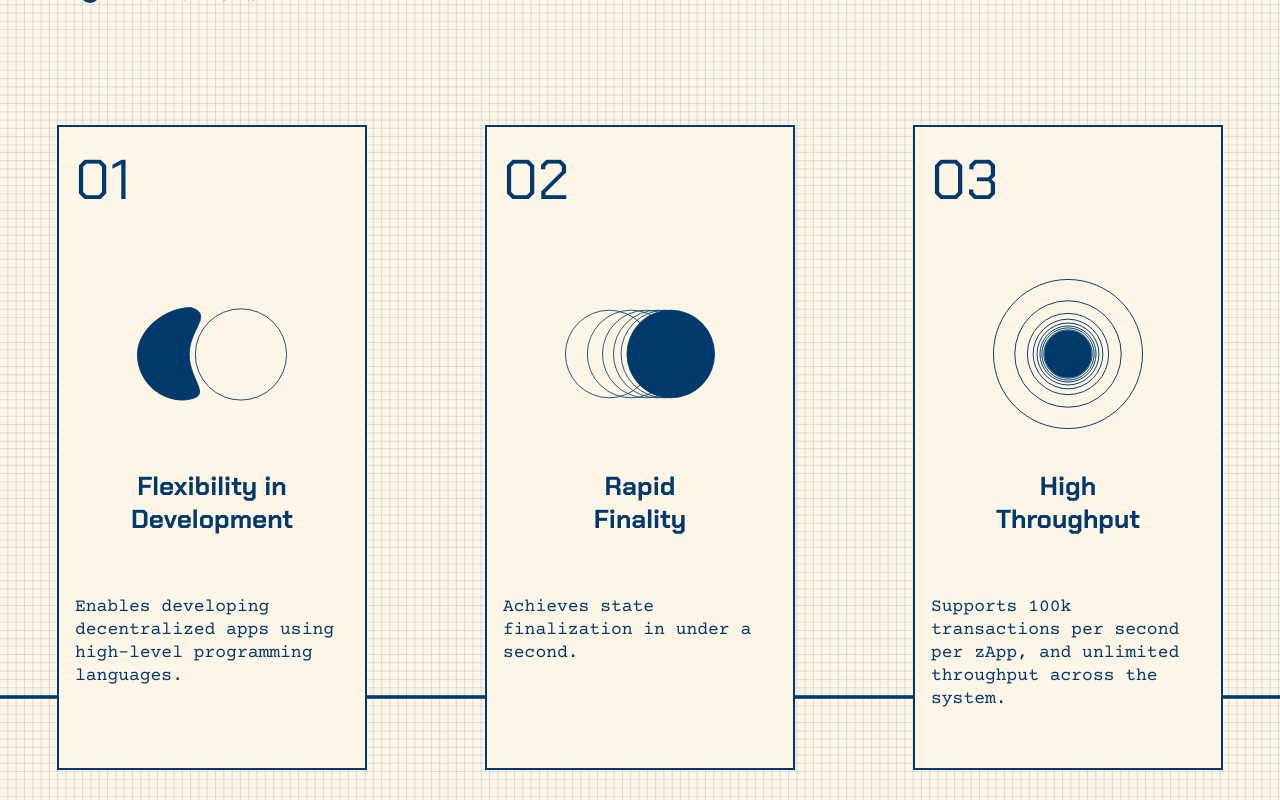
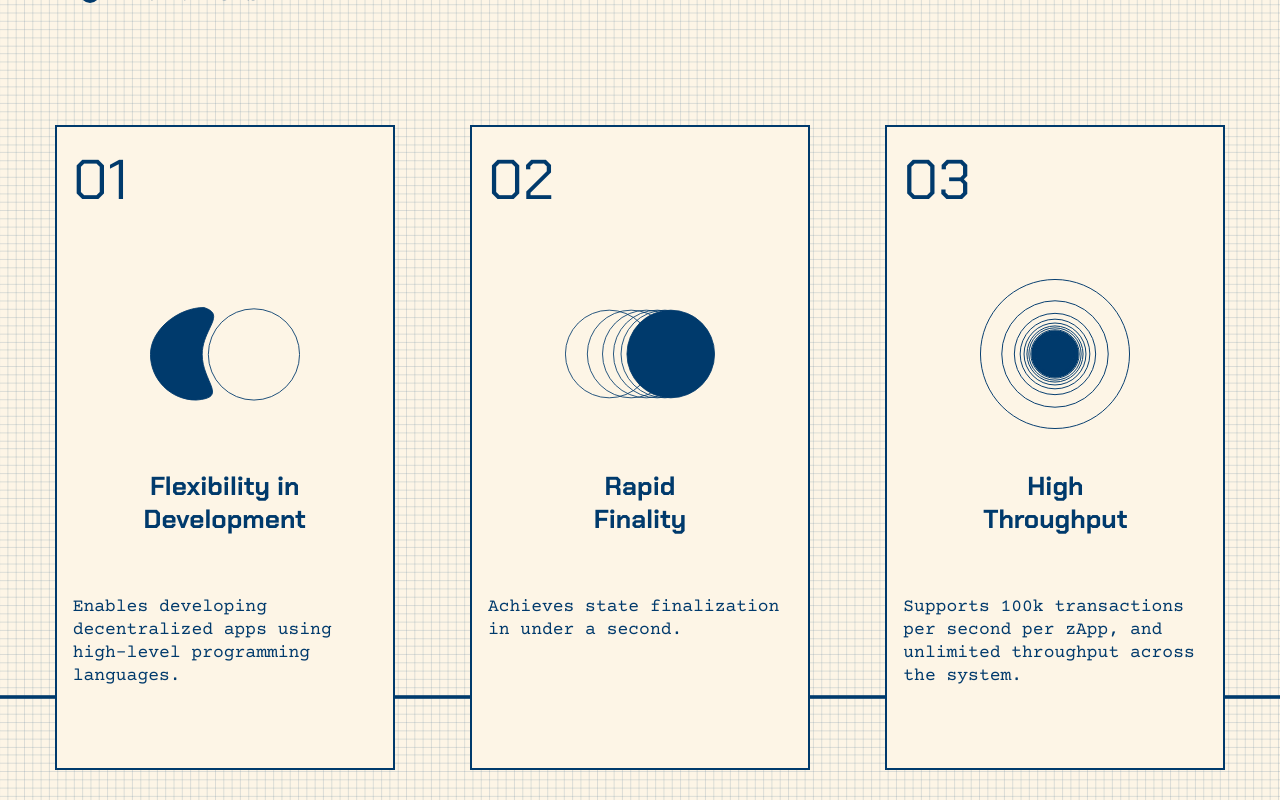
Before and after one commit to AzamHosseinian/Zellular-Ui, a React (Vite) app: page / in a window 1280 px wide. Shown: the part 1840-2640 px from the top of the page. Built offline with nearby package versions, Linux system fonts and the light colour scheme.

Commit message:
update advantage style

```diff
--- a/src/components/Advantage.jsx
+++ b/src/components/Advantage.jsx
@@ -77,7 +77,7 @@ const Advantage = () => {
           borderRadius: 2,
         }}
       >
-        <div className="grid grid-cols-[repeat(auto-fit,minmax(301px,1fr))] w-full gap-[20px] lg:gap-[68px] max-w-[1414px] ">
+        <div className="grid grid-cols-[repeat(auto-fit,minmax(320px,1fr))] w-full gap-[20px] lg:gap-[30px] max-w-[1600px] ">
           {advantages.map((adv, index) => (
             <div className="flex items-center justify-center" key={index}>
               <Paper
@@ -86,7 +86,7 @@ const Advantage = () => {
                   padding: 2,
                   backgroundColor: "#FDF5E6",
                   color: "#003A6C",
-                  width: "310px",
+                  width: "340px",
                   height: "645px",
                   border: "2px solid #003A6C",
                   alignItems: "center",
```
